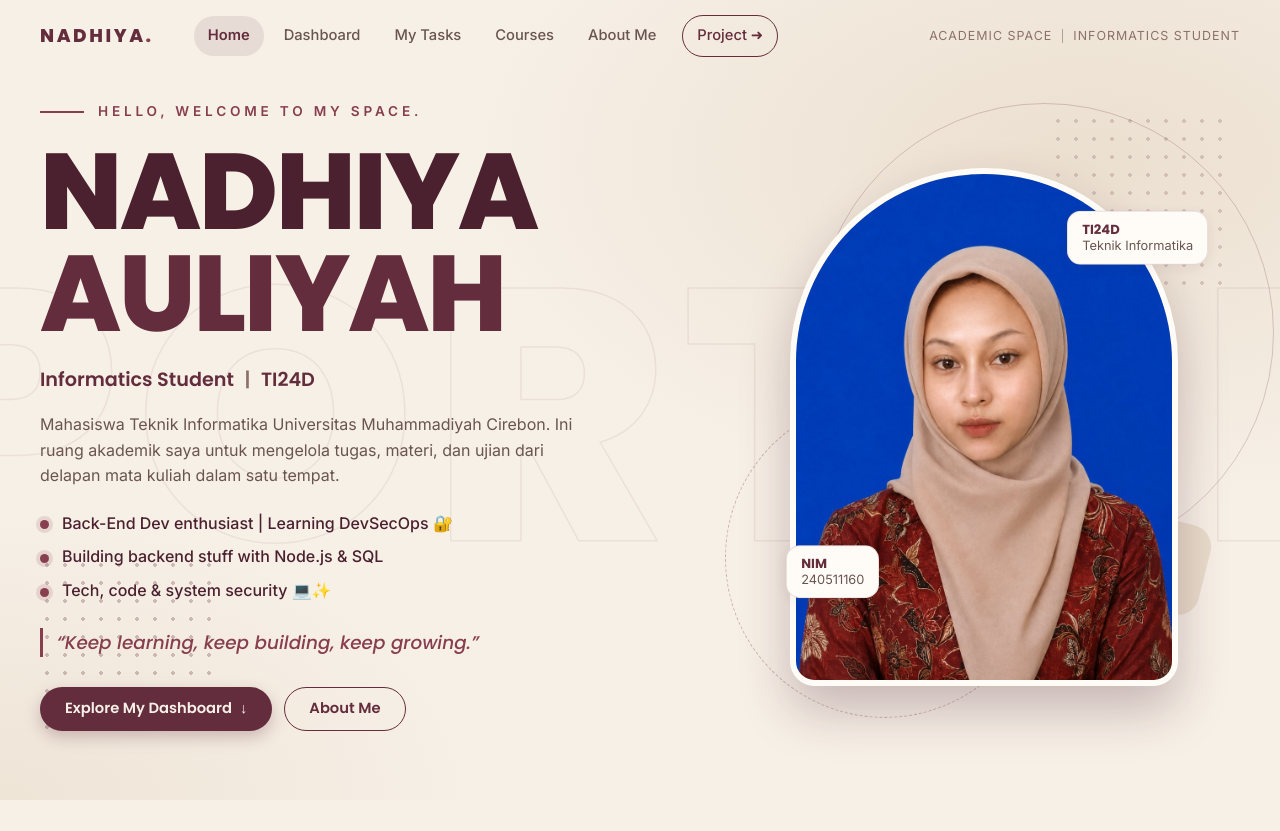
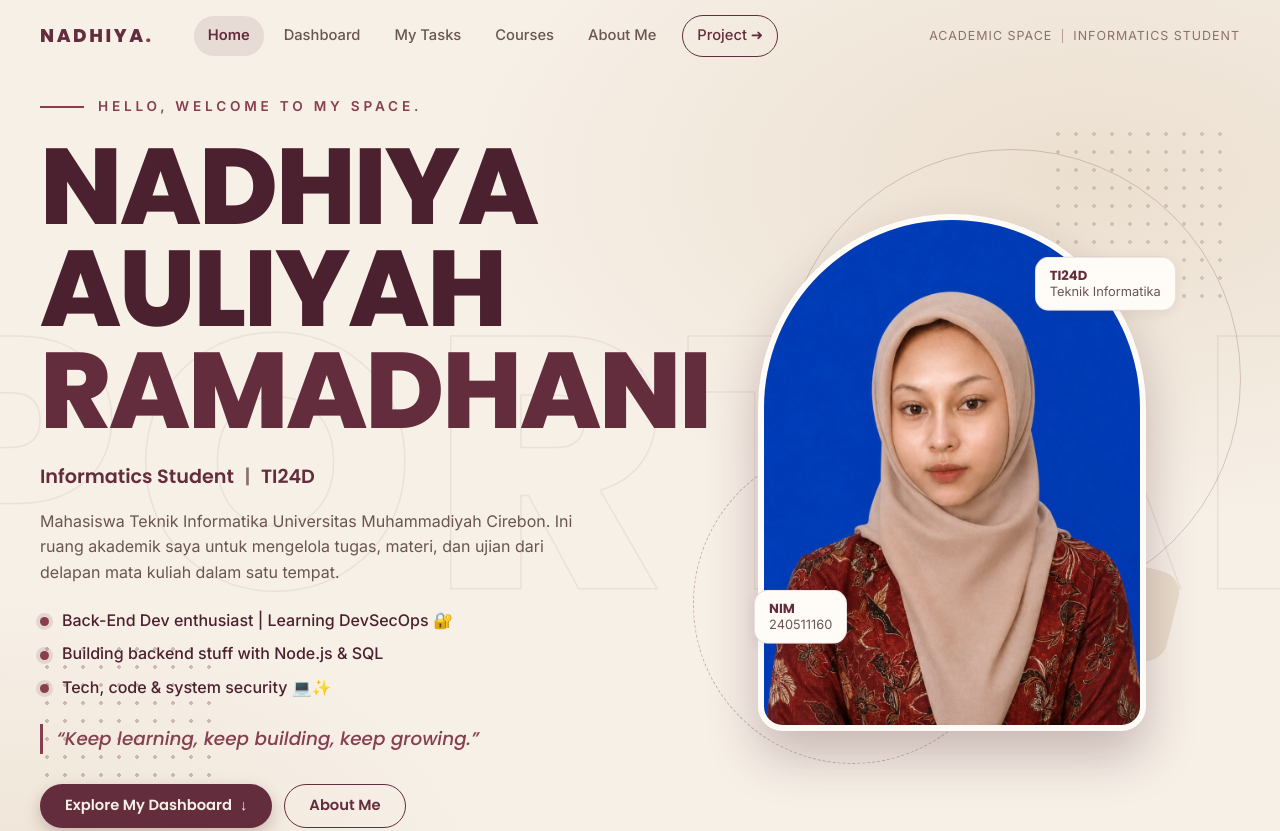
Before and after one commit to nadhiyaauliyah45-hue/240511160-Nadhiya-portal-project-adpl, a plain HTML site: page website-tugas-materi/index.html in a window 1280 px wide. Shown: the top 831 px of the page. Drawn offline with nearby package versions, Linux system fonts and the light colour scheme; no server answers.

Commit message:
Update hero name to include 'RAMADHANI'

```diff
--- a/website-tugas-materi/index.html
+++ b/website-tugas-materi/index.html
@@ -47,7 +47,7 @@
   <div class="wrap hero-grid">
     <div class="hero-copy">
       <p class="hello">HELLO, WELCOME TO MY SPACE.</p>
-      <h1 class="hero-name"><span>NADHIYA</span><span>AULIYAH</span></h1>
+      <h1 class="hero-name"><span>NADHIYA</span><span>AULIYAH</span><span>RAMADHANI</span></h1>
       <p class="hero-id">Informatics Student <i>|</i> TI24D</p>
       <p class="hero-desc">Mahasiswa Teknik Informatika Universitas Muhammadiyah Cirebon. Ini ruang akademik saya untuk mengelola tugas, materi, dan ujian dari delapan mata kuliah dalam satu tempat.</p>
 
```
